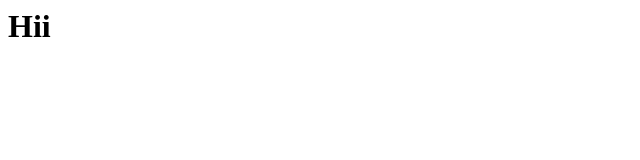
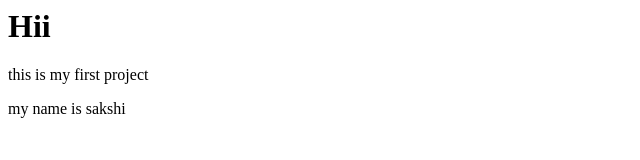
Before and after one commit to sakshichandivade12/lpd, a plain HTML site: page index.html in a window 1280 px wide. Shown: the whole page, without its empty margins (0-640 px from the left). Drawn offline with Linux system fonts and the light colour scheme.

Commit message:
add new feature

```diff
--- a/index.html
+++ b/index.html
@@ -1 +1,3 @@
 <h1>Hii</h1>
+<p>this is my first project</p>
+<p>my name is sakshi</p>
```
